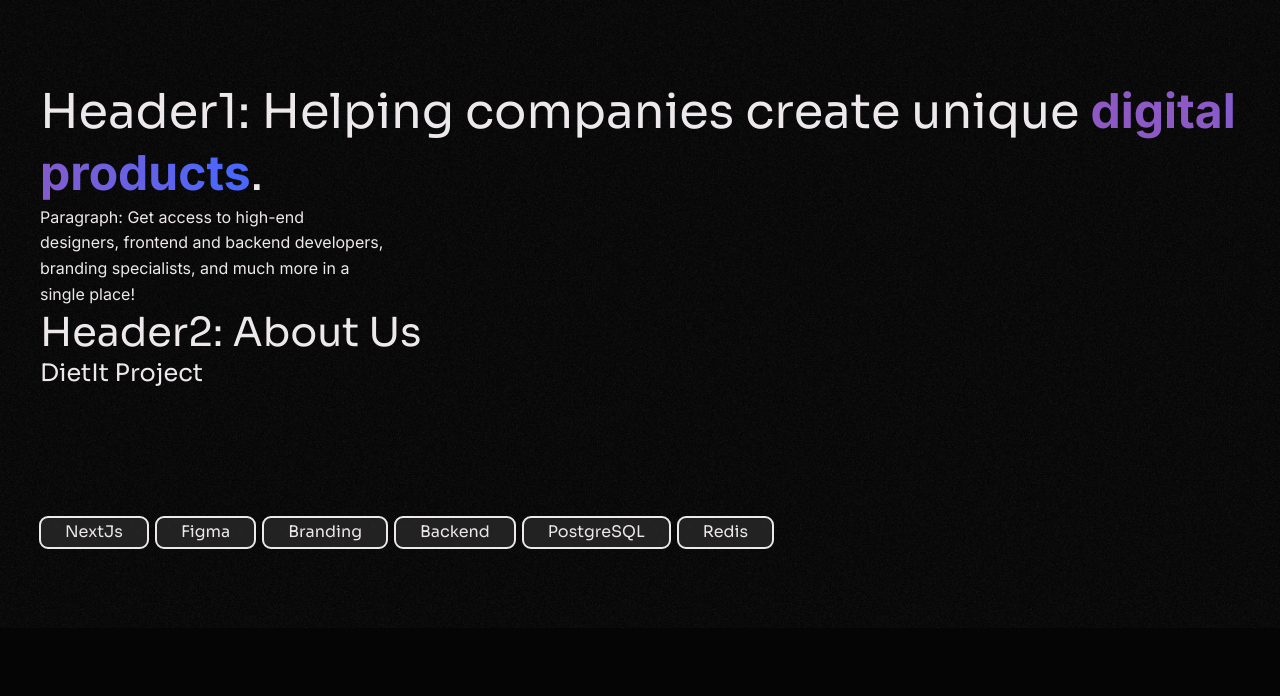
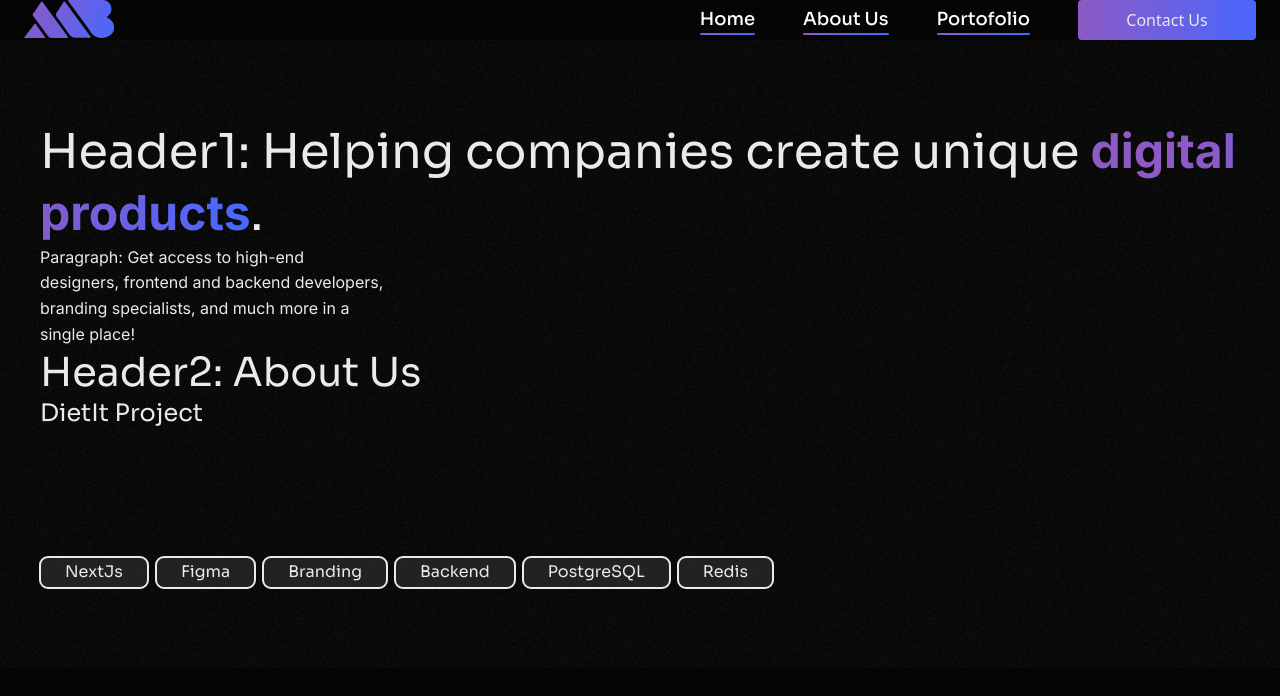
Before and after one commit to Migacz-Brothers/migacz-brothers, a Next.js app: page /design-system in a window 1280 px wide. Shown: the top 696 px of the page. Built offline with nearby package versions, Linux system fonts and the light colour scheme.

Commit message:
add quickstart navbar desktop

```diff
--- a/app/layout.tsx
+++ b/app/layout.tsx
@@ -1,3 +1,4 @@
+import Navbar from '@/components/Navbar/Navbar';
 import './globals.css';
 // import type { Metadata } from 'next';
 import { Inter, Sora } from 'next/font/google';
@@ -27,7 +28,10 @@ export default function RootLayout({
 }) {
   return (
     <html lang='en'>
-      <body className={`${inter.variable} ${sora.variable}`}>{children}</body>
+      <body className={`${inter.variable} ${sora.variable}`}>
+        <Navbar />
+        {children}
+      </body>
     </html>
   );
 }
--- /dev/null
+++ b/components/Navbar/Navbar.tsx
@@ -0,0 +1,45 @@
+'use client';
+
+import Link from 'next/link';
+import NavbarIcon from '../svgs/NavbarIcon';
+
+export default function Navbar() {
+  return (
+    <nav>
+      <div className='max-w-[1264px] mx-auto lg:px-4 px-8 flex justify-between my'>
+        <div className='cursor-pointer'>
+          <NavbarIcon />
+        </div>
+        <ul className='flex items-center gap-12'>
+          <NavLinks>Home</NavLinks>
+          <NavLinks>About Us</NavLinks>
+          <NavLinks>Portofolio</NavLinks>
+          <Link
+            href={''}
+            className='w-[178px] h-10 nav-background grid place-items-center rounded text'
+          >
+            Contact Us
+          </Link>
+        </ul>
+      </div>
+    </nav>
+  );
+}
+
+interface NavLinksProps {
+  children: string;
+}
+
+const NavLinks = ({ children }: NavLinksProps) => {
+  return (
+    <li>
+      <Link
+        href={''}
+        className='text-[#ffffff] font-header hover:font-bold font-medium text-lg'
+      >
+        {children}
+        <div className='h-[2px] w-full nav-background rounded-[50px]' />
+      </Link>
+    </li>
+  );
+};
```
